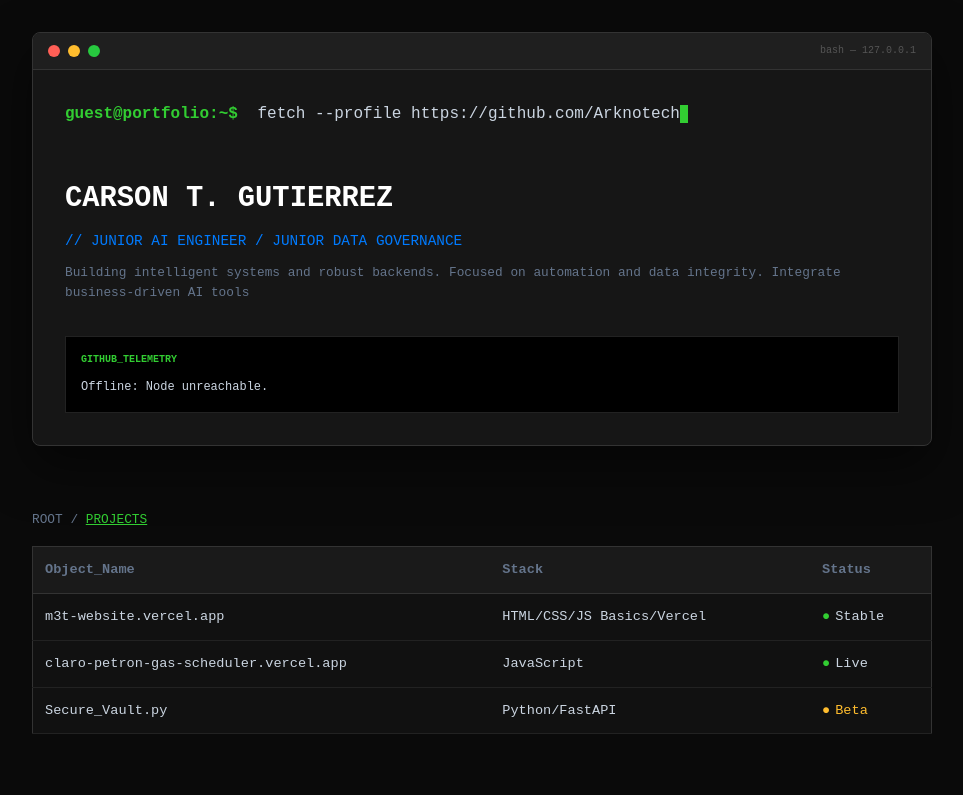
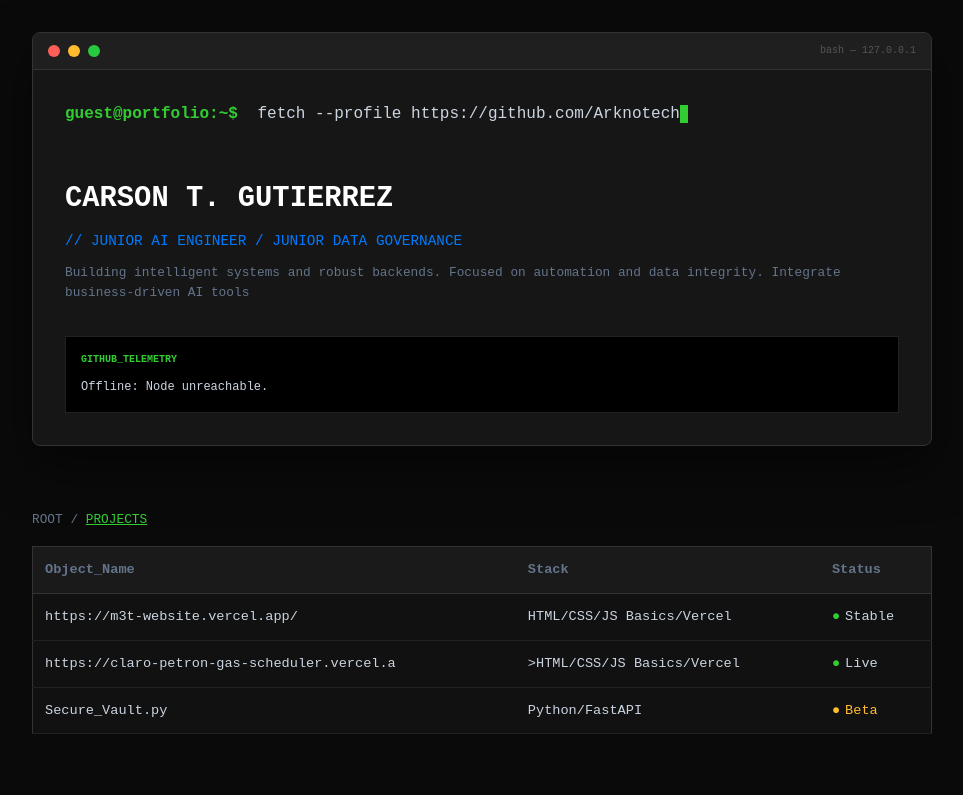
Before and after one commit to Arknotech/Profes_CV, a plain HTML site: page index.html in a window 1280 px wide. Shown: the top 795 px of the page, without its empty margins (158-1121 px from the left). Drawn offline with Linux system fonts and the light colour scheme; no server answers.

Commit message:
Update index.html

```diff
--- a/index.html
+++ b/index.html
@@ -297,13 +297,13 @@
                 </thead>
                 <tbody>
                     <tr>
-                        <td><a>m3t-website.vercel.app</a></td>
+                        <td><a>https://m3t-website.vercel.app/</a></td>
                         <td class="hide-mobile">HTML/CSS/JS Basics/Vercel</td>
                         <td><span class="status-dot">●</span>Stable</td>
                     </tr>
                     <tr>
-                        <td><a>claro-petron-gas-scheduler.vercel.app</a></td>
-                        <td class="hide-mobile">JavaScript</td>
+                        <td><a>https://claro-petron-gas-scheduler.vercel.a</a></td>
+                        <td class="hide-mobile">>HTML/CSS/JS Basics/Vercel</td>
                         <td><span class="status-dot">●</span>Live</td>
                     </tr>
                     <tr>
```
